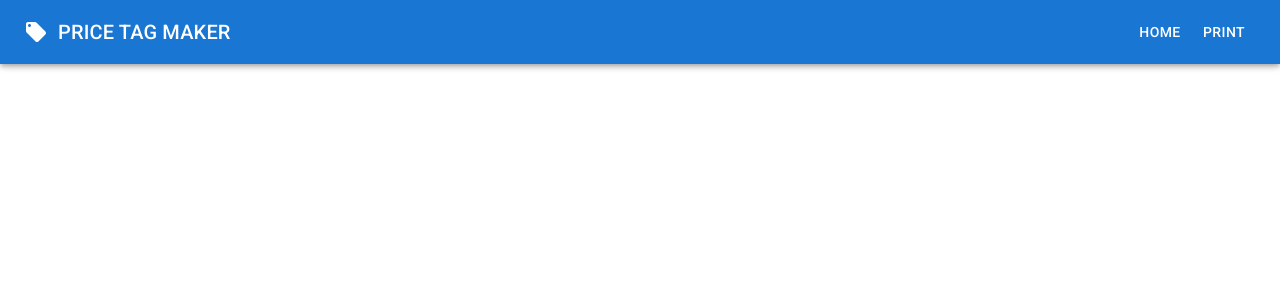
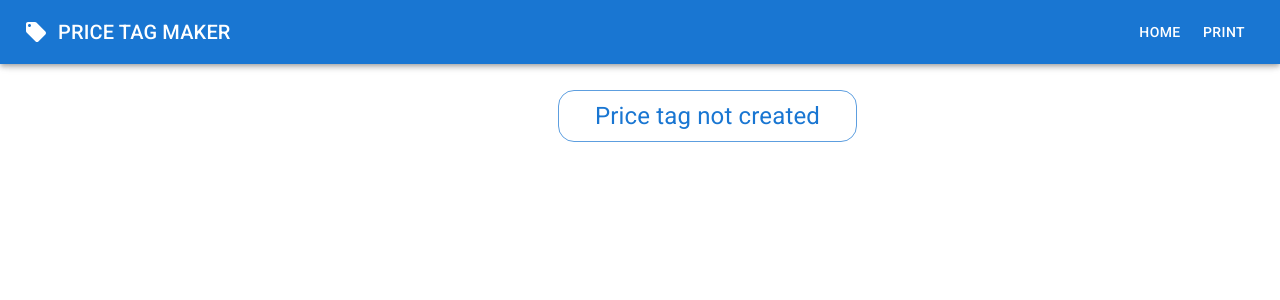
Before and after one commit to LAICHEEHOONG/computer_price_tag, a React (Create React App) app: page /pricetag in a window 1280 px wide. Shown: the top 300 px of the page. Built offline with nearby package versions, Linux system fonts and the light colour scheme.

Commit message:
ready deploy

```diff
--- a/src/App.css
+++ b/src/App.css
@@ -1,9 +1,9 @@
-.home-page-container {
+/* .home-page-container {
   padding-left: 100px;
   padding-right: 100px;
   display: flex;
   margin-top: 150px;
-}
+} */
 
 .navbar-header {
   display: flex;
@@ -22,6 +22,10 @@
   display: flex;
   align-items: center;
   justify-content: space-around;
+  padding-left: 100px;
+  padding-right: 100px;
+  display: flex;
+  margin-top: 150px;
 }
 
 .input-field-container {
@@ -212,7 +216,18 @@
 }
 
 .price-tag-page-title {
+  margin-top: 20px;
   padding: 70px;
+}
+
+@media only screen and (max-width: 1100px) {
+  .home-page-container {
+    padding: 0;
+  }
+  .input-field-container {
+    padding: 0;
+    justify-content: flex-start;
+  }
 }
 
 @media print {
--- a/src/components/Navbar.jsx
+++ b/src/components/Navbar.jsx
@@ -37,7 +37,7 @@ function Navbar(props) {
   const clickPrint = () => {
     dispatch(rotatePriceTags(90));
     console.log("print");
-    // window.print();
+    window.print();
     setTimeout(() => {
       dispatch(rotatePriceTags(0));
     }, 3000);
--- a/src/features/input/inputSlice.js
+++ b/src/features/input/inputSlice.js
@@ -9,7 +9,7 @@ const initialState = {
   alertMessage: "",
   priceTags: [],
   showNav: true,
-  rotate: 0
+  rotate: 0,
 };
 
 export const inputSlice = createSlice({
--- a/src/pages/PriceTagPage.jsx
+++ b/src/pages/PriceTagPage.jsx
@@ -1,11 +1,21 @@
 import React, { useEffect, useState } from "react";
 import { useSelector } from "react-redux";
 import PriceTagCore from "../components/PriceTagCore";
+import Chip from "@mui/material/Chip";
+import Stack from "@mui/material/Stack";
 
 const PriceTagPage = () => {
   const priceTags = useSelector((state) => state.input.priceTags);
   const rotate = useSelector((state) => state.input.rotate);
   const [printArr, setPrintArr] = useState([]);
+
+  const priceTagPageTitle = () => {
+    if (priceTags.length === 0) {
+      return "Price tag not created";
+    } else {
+      return `${priceTags.length} price tags created`;
+    }
+  };
 
   useEffect(() => {
     let arr = [];
@@ -29,7 +39,19 @@ const PriceTagPage = () => {
 
   return (
     <div className="view-page-container">
-      <div className="price-tag-page-title"></div>
+      <div className="price-tag-page-title">
+        <Stack direction="row" spacing={1}>
+          <Chip
+            color="primary"
+            variant="outlined"
+            label={priceTagPageTitle()}
+            sx={{
+              fontSize: "1.5rem",
+              padding: "25px",
+            }}
+          />
+        </Stack>
+      </div>
       {printArr.map((arr, index) => (
         <div className="price-tag-print-container all-width" key={index}>
           {arr.map((obj, i) => {
```
